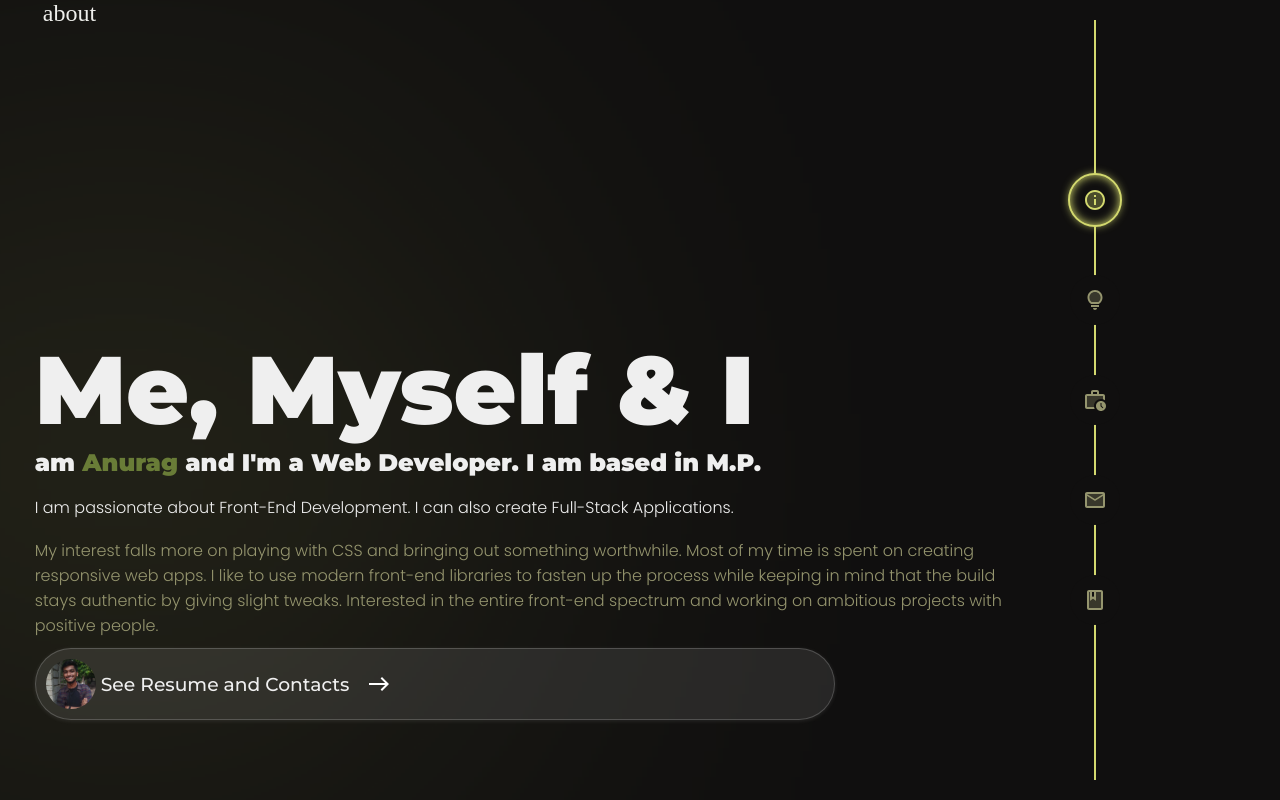
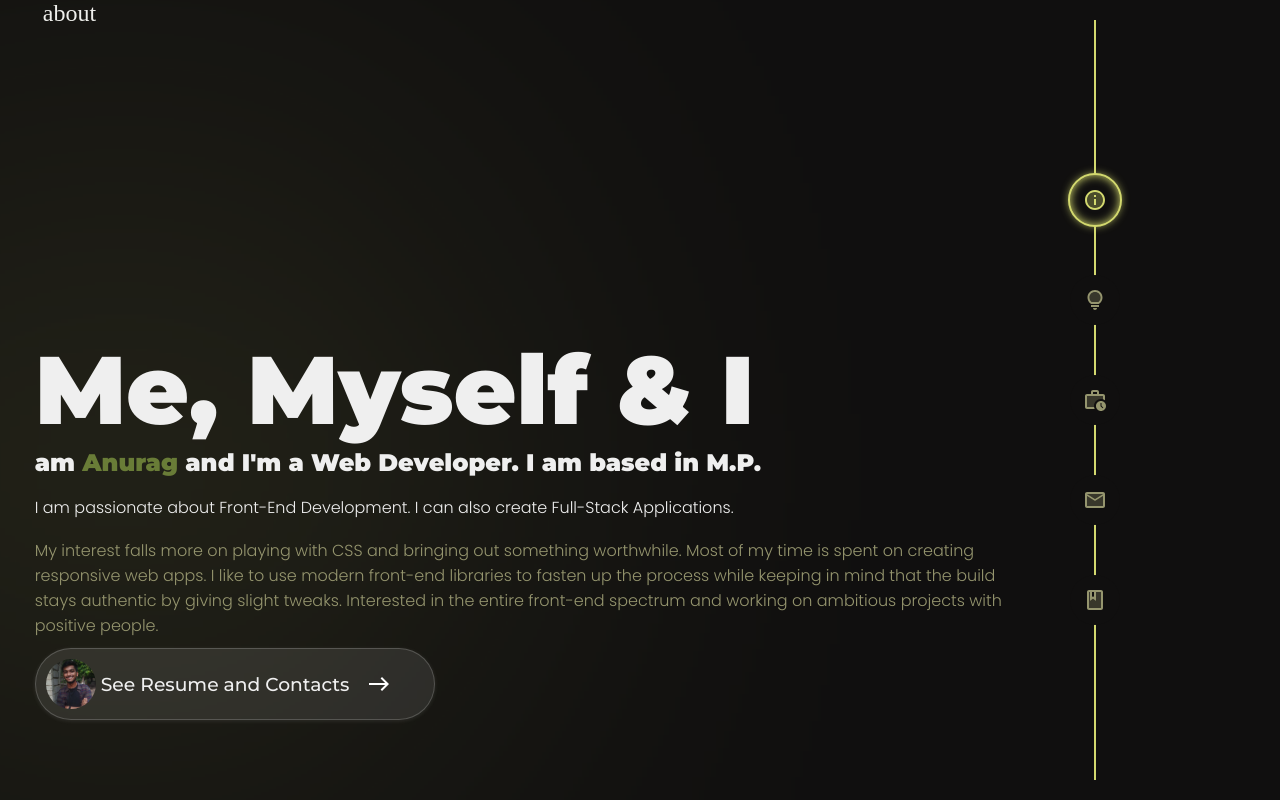
Before and after one commit to eggratanurag/profile, a React (Vite) app: page / in a window 1280 px wide. Built offline with nearby package versions, Linux system fonts and the light colour scheme; a web font is replaced by a local one.

Commit message:
changed the size of the pfp div

```diff
--- a/src/home.css
+++ b/src/home.css
@@ -11,7 +11,7 @@
 .pfpDiv {
   gap: 5px;
   background-color: rgb(241, 241, 241, 0.2);
-  width: min(90%, 50rem);
+  width: min(90%, 25rem);
   padding: 5px;
    margin-top: 10px;
    border-radius: 50px;
```
